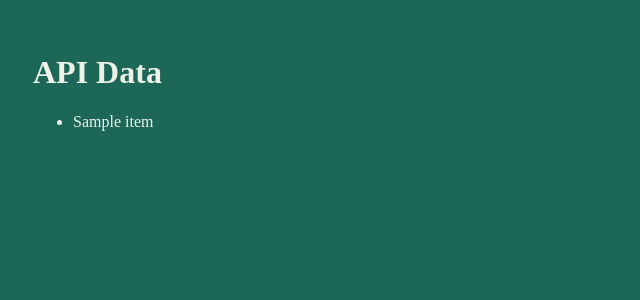
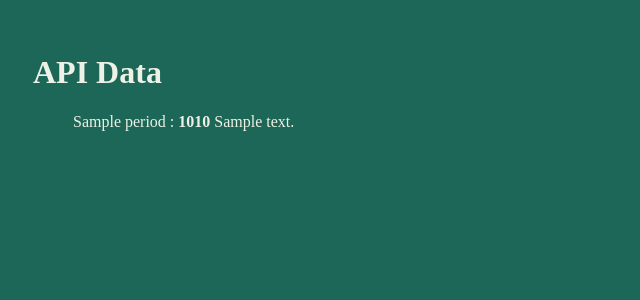
Before and after one commit to omanaz/ItCouldBeWorse, a Django app: template compareApp/templates/CompareApp/landingPage.html in a window 1280 px wide. Shown: the top 300 px of the page, without its empty margins (0-640 px from the left). Run offline with Django 4.2, Linux system fonts and the light colour scheme; the template is opened without the code that fills it: most values are stand-ins (such as "Sample title", 1, 10 or a date in 2020).

Commit message:
display and parse earth api data

```diff
--- a/compareApp/templates/CompareApp/landingPage.html
+++ b/compareApp/templates/CompareApp/landingPage.html
@@ -7,9 +7,9 @@
 {% else %}
   <h1>API Data</h1>
   <ul>
-    {% for item in data %}
-      <li>{{ item }}</li>
-    {% endfor %}
+    {% for period in data.periods %}
+    <p>{{ period.name }} : <b>{{ period.temperature }}{{ period.temperatureUnit }} </b> {{period.detailedForecast}} </p>
+  {% endfor %}
   </ul>
 {% endif %}
 {% endblock %}
```
Also changed, not shown: compareApp/views.py (+6 -2 lines).
